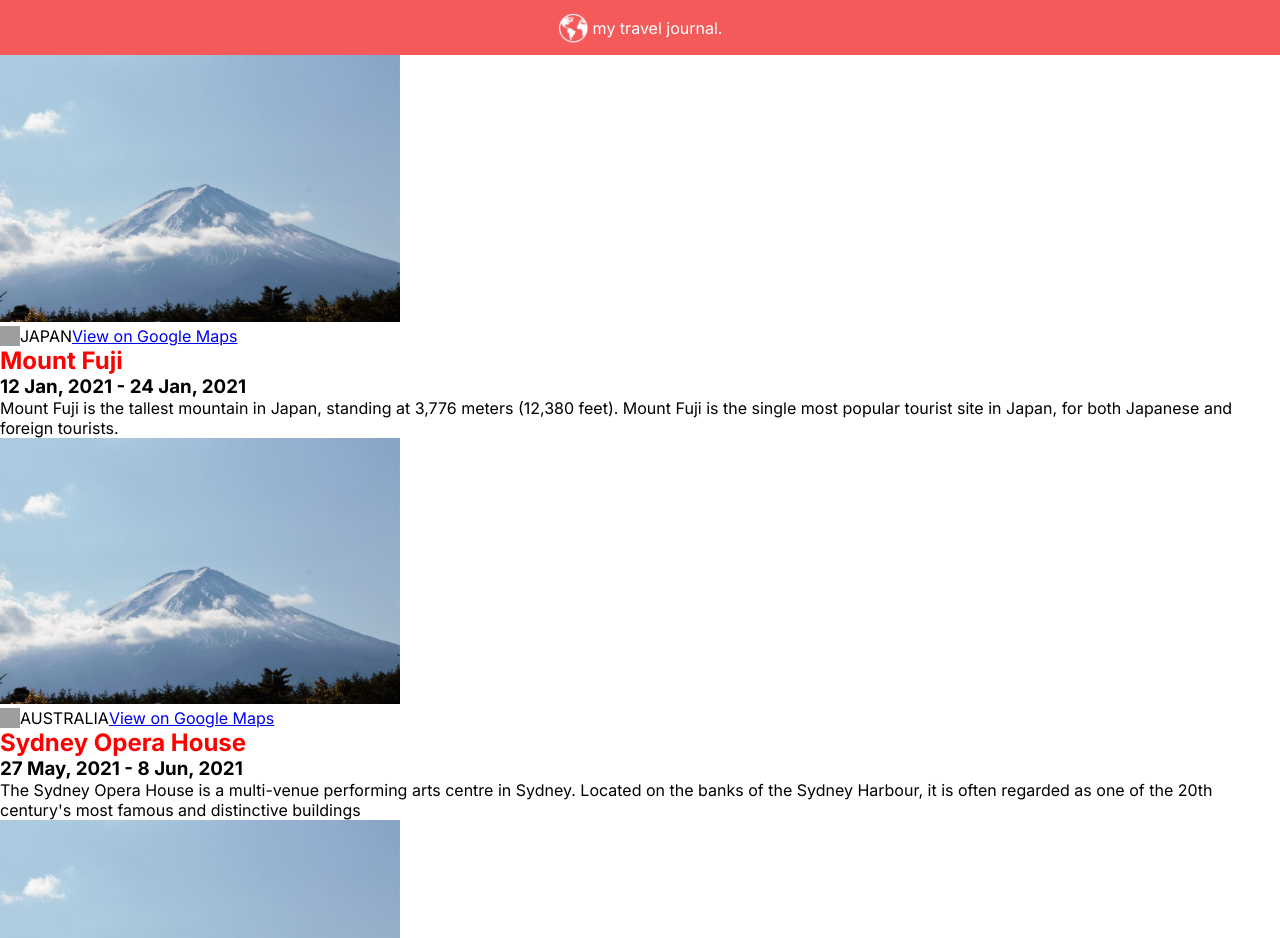
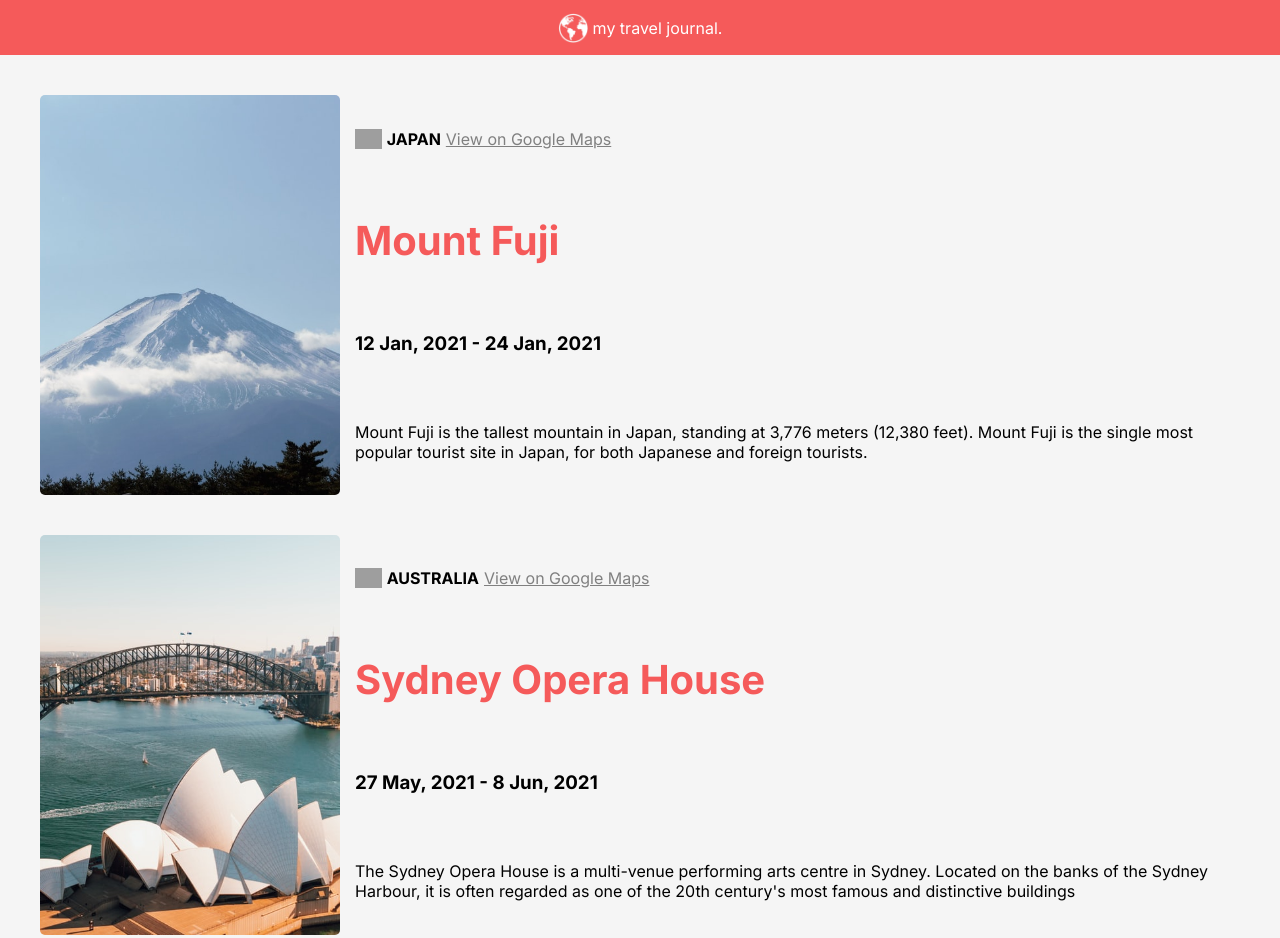
Before and after one commit to myszol321/journal, a React app: page / in a window 1280 px wide. Shown: the top 938 px of the page. Built offline with nearby package versions, Linux system fonts and the light colour scheme; grey boxes are pictures that could not be loaded.

Commit message:
final product

```diff
--- a/public/style.css
+++ b/public/style.css
@@ -1,6 +1,20 @@
 * {
     font-family: Inter, sans-serif;
     margin: 0;
+}
+
+body {
+    margin: 0;
+    background-color: whitesmoke;
+    width: 100%;
+    height: 100%;
+}
+
+@media screen and (max-width: 600px){
+    html{
+        width: 600px;
+        overflow: auto;
+    }
 }
 
 .navbar {
@@ -10,6 +24,8 @@
     align-items: center;
     justify-content: center;
     gap: 5px;
+    position: sticky;
+    top: 0;
 }
 
 .navbar--icon {
@@ -21,24 +37,43 @@
     font-weight: 500;
 }
 
+.entry {
+    margin: 40px;
+    display: grid;
+    grid-template-columns: 300px auto;
+    column-gap: 15px;
+    height: 400px;
+    align-items: center;
+}
+
+.entry--photo {
+    border-radius: 5px;
+    grid-row: 1 / 5;
+    object-fit: cover;
+    width: 100%;
+    height: 100%;
+}
+
 .location {
     display: flex;
+    gap: 5px;
 }
 
 .location--pin {
-    width: 20px;
+    height: 20px;
 }
 
-.entry {
-
+.location--country {
+    font-weight: 700;
 }
 
-.entry--photo {
-    width: 400px;
+.location--link:link, .location--link:visited {
+    color: gray;
 }
 
 .entry > h1 {
-    color: red;
+    color: #F55A5A;
+    font-size: 40px;
 }
 
 .entry > h3 {
--- a/src/components/Entry.js
+++ b/src/components/Entry.js
@@ -1,15 +1,15 @@
 import React from "react"
 import pin from "../images/pin.png"
-import photo from "../images/mount-fuji.jpg"
 
 export default function Navbar(props) {
+
     return (
         <div className="entry">
-            <img className="entry--photo" src={photo} alt={"logo"}/>
+            <img className="entry--photo" src={`/images/${props.coverImg}`} alt={"logo"}/>
             <div className="location">
                 <img className="location--pin" src={pin}/>
-                <p>{props.country.toUpperCase()}</p>
-                <a href={props.mapsLink}>View on Google Maps</a>
+                <p className="location--country">{props.country.toUpperCase()}</p>
+                <a className="location--link" href={props.mapsLink} target="_blank">View on Google Maps</a>
             </div>
             <h1>{props.title}</h1>
             <h3>{props.date}</h3>
--- a/src/components/Navbar.js
+++ b/src/components/Navbar.js
@@ -1,5 +1,6 @@
 import React from "react"
 import globe from "../images/globe.png"
+
 export default function Navbar() {
     return (
         <div className="navbar">
--- a/src/data.js
+++ b/src/data.js
@@ -1,30 +1,35 @@
 export default [
     {
         id: 1,
+        coverImg: "mount-fuji.jpg",
         country: "Japan",
         mapsLink: "https://goo.gl/maps/ow4DTNvwY8qKQHmj8",
         title: "Mount Fuji",
         date: "12 Jan, 2021 - 24 Jan, 2021",
-        description: "Mount Fuji is the tallest mountain in Japan, standing at 3,776 meters (12,380 feet). Mount Fuji is the single most popular tourist site in Japan, for both Japanese and foreign tourists.",
-        coverImg: "mount-fuji.jpg",
+        description: "Mount Fuji is the tallest mountain in Japan, standing at 3,776 meters (12,380 feet). Mount Fuji " +
+            "is the single most popular tourist site in Japan, for both Japanese and foreign tourists."
     },
 
     {
         id: 2,
         country: "Australia",
+        coverImg: "sydney.jpg",
         mapsLink: "https://goo.gl/maps/fubDynXniAMbhXWZ9",
         title: "Sydney Opera House",
         date: "27 May, 2021 - 8 Jun, 2021",
-        description: "The Sydney Opera House is a multi-venue performing arts centre in Sydney. Located on the banks of the Sydney Harbour, it is often regarded as one of the 20th century's most famous and distinctive buildings",
-        coverImg: "sydney.jpg",
+        description: "The Sydney Opera House is a multi-venue performing arts centre in Sydney. Located on the banks " +
+            "of the Sydney Harbour, it is often regarded as one of the 20th century's most famous and distinctive buildings"
+
     },
 
     {
         id: 3,
+        coverImg: "norway.jpg",
         country: "Norway",
         mapsLink: "https://goo.gl/maps/VzVRtuvdHcDZ6CR89",
         title: "Geirangerfjord",
         date: "01 Oct, 2021 - 18 Nov, 2021",
-        description: "The Geiranger Fjord is a fjord in the Sunnmøre region of Møre og Romsdal county, Norway. It is located entirely in the Stranda Municipality.",
-        coverImg: "norway.jpg",
+        description: "The Geiranger Fjord is a fjord in the Sunnmøre region of Møre og Romsdal county, Norway. It " +
+            "is located entirely in the Stranda Municipality."
+
     }]
```
Also changed, not shown: public/images/mount-fuji.jpg (renamed from src/images/mount-fuji.jpg), public/images/norway.jpg (renamed from src/images/norway.jpg), public/images/sydney.jpg (renamed from src/images/sydney.jpg).
